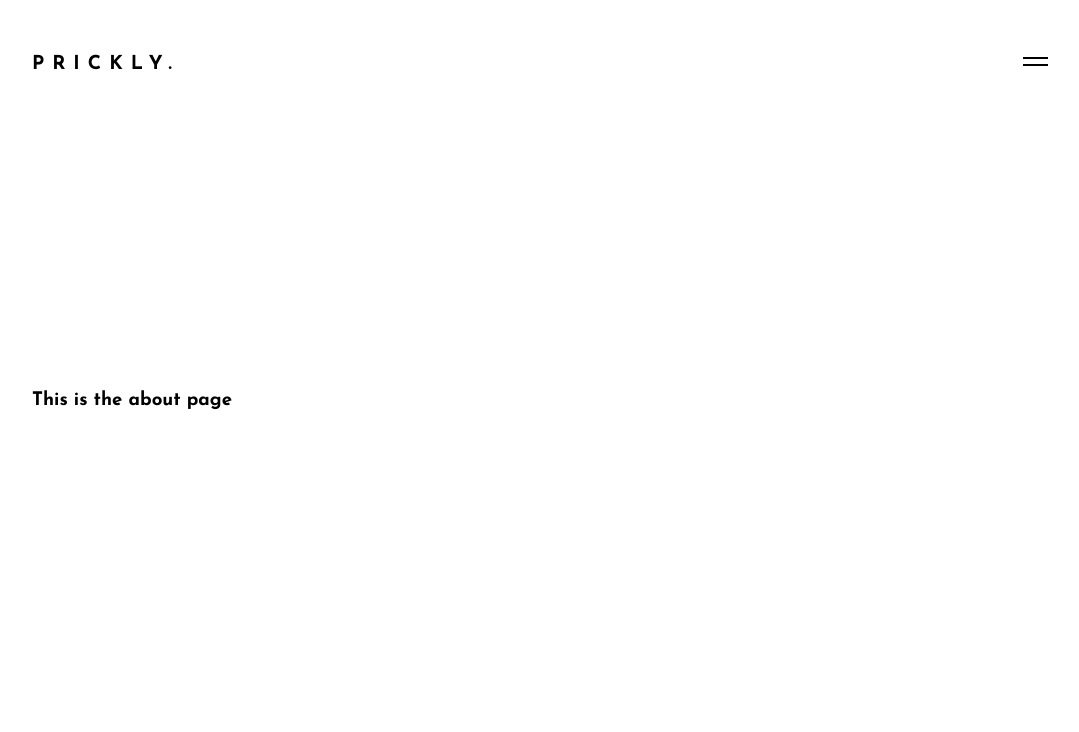
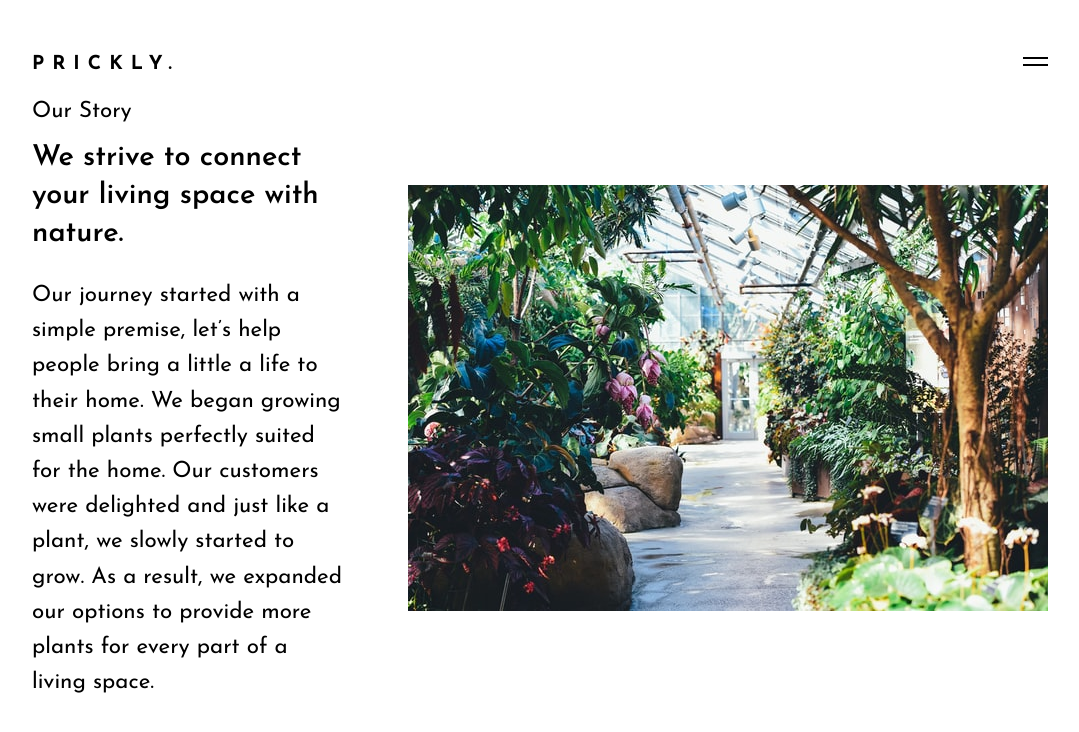
Before and after one commit to jessef10/prickly, a React (Create React App) app: page /about-us in a window 1280 px wide. Shown: the top 732 px of the page, without its empty margins (100-1179 px from the left). Built offline with nearby package versions, Linux system fonts and the light colour scheme.

Commit message:
style about page

```diff
--- a/src/components/navigation.js
+++ b/src/components/navigation.js
@@ -12,18 +12,13 @@ const Navigation = () => {
             </div>
             <ul className="nav-links">
               <li>
-                <NavLink to="/approach">
-                  Approach
-                </NavLink>
-              </li>
-              <li>
                 <NavLink to="/services">
-                  Services
+                  Plants
                 </NavLink>
               </li>
               <li>
                 <NavLink to="/about-us">
-                  About us
+                  Our Story
                 </NavLink>
               </li>
             </ul>
@@ -35,27 +30,16 @@ const Navigation = () => {
             <div className="nav-infos">
               <ul className="nav-info">
                 <li className="nav-info-label">
-                  Email
+                  Phone
                 </li>
                 <li>
-                  <NavLink to="/contact">
-                    Get in touch with us
-                  </NavLink>
-                </li>
-                <li>
-                  <NavLink to="/audit">
-                    Get a free audit
-                  </NavLink>
+                  123-456-789
                 </li>
               </ul>
               <ul className="nav-info">
                 <li className="nav-info-label">Location</li>
                 <li>123 Street Ln</li>
                 <li>City, State</li>
-              </ul>
-              <ul className="nav-info">
-                <li className="nav-info-label">Something</li>
-                <li>Something</li>
               </ul>
             </div>
           </div>
--- a/src/pages/about.js
+++ b/src/pages/about.js
@@ -1,11 +1,19 @@
 import React from "react";
+import nursery from "../assets/plant-nursery.jpg"
 
 const About = () => {
   return (
     <div className="page">
       <div className="container">
         <div className="row">
-          <h3>This is the about page</h3>
+          <div className="about">
+            <span>Our Story</span>
+            <h3>We strive to connect your living space with nature.</h3>
+            <p>Our journey started with a simple premise, let’s help people bring a little a life to their home. We began growing small plants perfectly suited for the home. Our customers were delighted and just like a plant, we slowly started to grow. As a result, we expanded our options to provide more plants for every part of a living space.</p>
+          </div>
+          <div className="about-img">
+            <img src={nursery} alt="Plant nursery with a variety of plants" />
+          </div>
         </div>
       </div>
     </div>
--- a/src/styles/App.scss
+++ b/src/styles/App.scss
@@ -5,6 +5,7 @@
 @import "./components/banner.scss";
 @import "./components/cases.scss";
 @import "./components/navigation.scss";
+@import "./pages/about.scss";
 
 body,
 html {
--- /dev/null
+++ b/src/styles/pages/about.scss
@@ -0,0 +1,45 @@
+.about {
+  padding-right: 4rem;
+  span {
+    font-size: 1.4rem;
+    @include media("<=phone") {
+      font-size: 1.2rem;
+    }
+  }
+  h3 {
+    font-size: 2.2rem;
+    line-height: 3.4rem;
+    font-weight: 600;
+    margin: 16px 0 24px 0;
+    @include media("<=desktop", ">tablet") {
+      font-size: 1.8rem;
+      line-height: 2.4rem;
+    }
+    @include media("<=phone") {
+      font-size: 1.5rem;
+      line-height: 2.2rem;
+      margin-top: 8px 0 12px 0;
+    }
+  }
+  p {
+    font-size: 1.4rem;
+    line-height: 2.2rem;
+    margin: 0;
+    @include media("<=phone") {
+      font-size: 1.2rem;
+    }
+  }
+  @include media("<=tablet") {
+    padding-right: 0;
+  }
+}
+.about-img {
+  @include media("<=tablet") {
+    display: none;
+  }
+  img {
+    @include media("<=1200px") {
+      width: 450px;
+    }
+  }
+}
```
Also changed, not shown: src/assets/plant-nursery.jpg (added).
